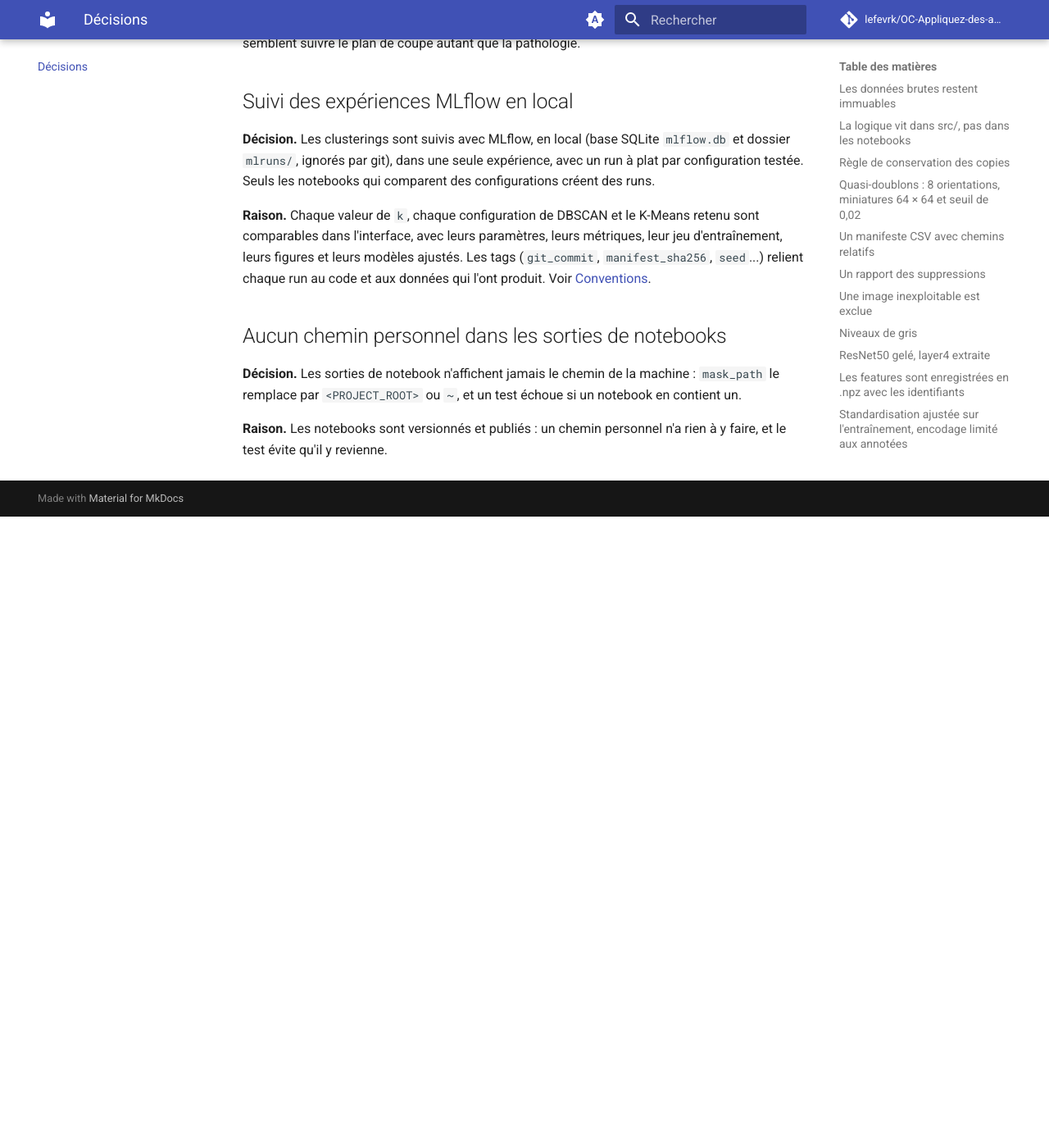
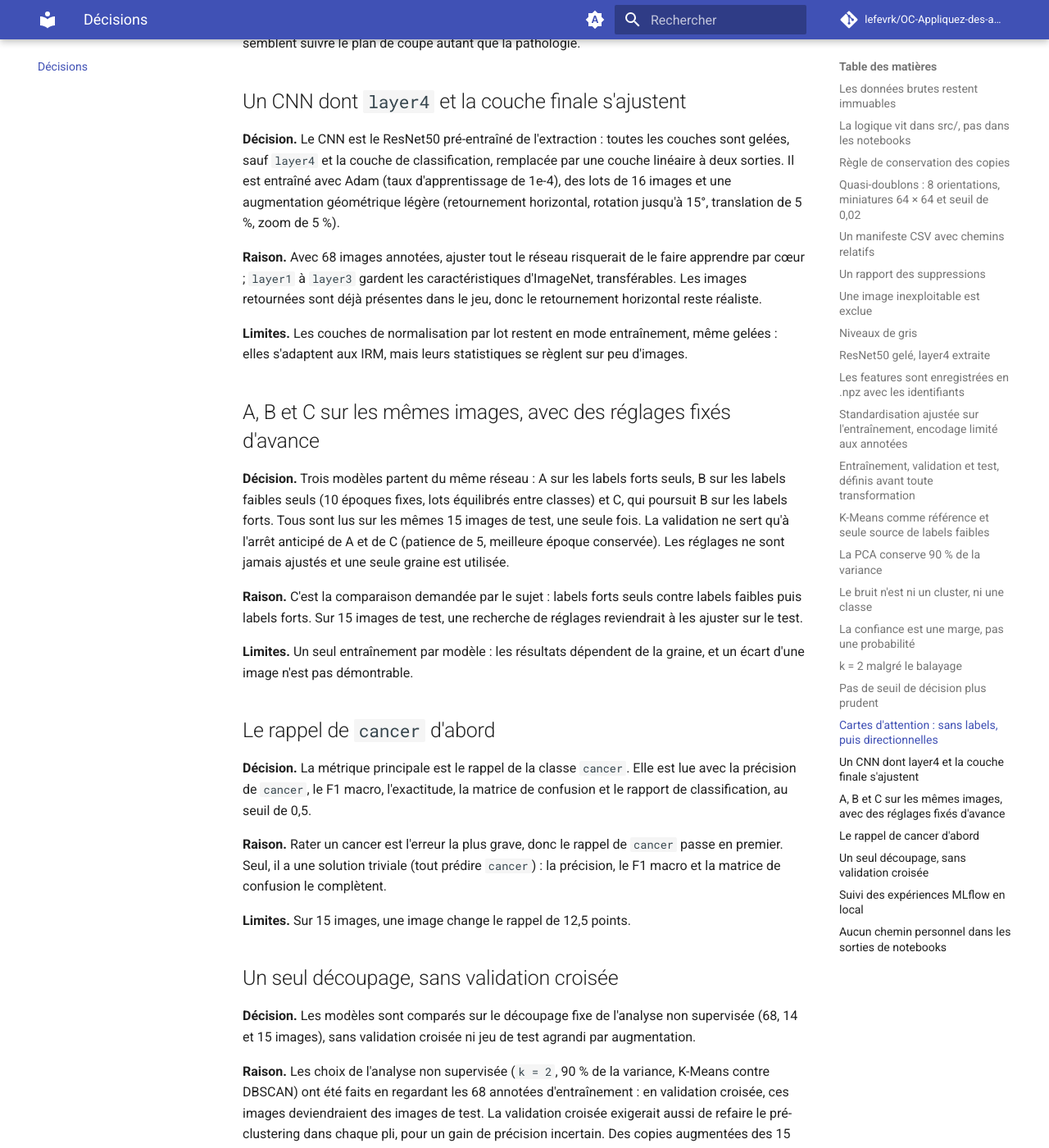
Before and after one commit to lefevrk/OC-Appliquez-des-approches-semi-supervisees, an MkDocs documentation site: the page built from docs/docs/decisions.md, in a window 1280 px wide and 1400 px high, scrolled down 6014 px. Shown: the whole window at 82% size. Built offline with MkDocs 1.6.1 and Material for MkDocs 9.7.7, drawn with Linux system fonts in a browser that asks for light colours; comment, search, counter and statistics services are not loaded; before the commit the page ends 6644 px from its top, so only the background shows below that; some of the changed text lies outside the part shown.

Commit message:
docs: document the semi-supervised method
The new page presents the three models (strong labels only, weak labels
only, weak then strong labels), their settings fixed in advance, the
recall of the cancer class as the main metric, the results on the
validation and the test, the learning curves and the limits. The gap
between the first and the third model is one image in each set: in the
expected direction but too small to be shown with 15 images.

The decisions add the CNN with its unfrozen layer4, the protocol, the
metrics, and the single split without cross-validation. The reference
documents the training module and the example of two images that MLflow
needs to log a PyTorch model. The README and the index list the new
notebook and the 199 tests.

````diff
--- a/docs/docs/decisions.md
+++ b/docs/docs/decisions.md
@@ -1,6 +1,6 @@
 # Décisions
 
-Les choix faits pendant la préparation des données, l'extraction des features et l'analyse non supervisée, avec leur justification.
+Les choix faits pendant la préparation des données, l'extraction des features, l'analyse non supervisée et la méthode semi-supervisée, avec leur justification.
 
 ## Les données brutes restent immuables
 
@@ -134,11 +134,41 @@
 
 **Limites.** Les cartes sont grossières (7 × 7 pour `layer4`) et ne localisent pas la lésion ; elles semblent suivre le plan de coupe autant que la pathologie.
 
+## Un CNN dont `layer4` et la couche finale s'ajustent
+
+**Décision.** Le CNN est le ResNet50 pré-entraîné de l'extraction : toutes les couches sont gelées, sauf `layer4` et la couche de classification, remplacée par une couche linéaire à deux sorties. Il est entraîné avec Adam (taux d'apprentissage de 1e-4), des lots de 16 images et une augmentation géométrique légère (retournement horizontal, rotation jusqu'à 15°, translation de 5 %, zoom de 5 %).
+
+**Raison.** Avec 68 images annotées, ajuster tout le réseau risquerait de le faire apprendre par cœur ; `layer1` à `layer3` gardent les caractéristiques d'ImageNet, transférables. Les images retournées sont déjà présentes dans le jeu, donc le retournement horizontal reste réaliste.
+
+**Limites.** Les couches de normalisation par lot restent en mode entraînement, même gelées : elles s'adaptent aux IRM, mais leurs statistiques se règlent sur peu d'images.
+
+## A, B et C sur les mêmes images, avec des réglages fixés d'avance
+
+**Décision.** Trois modèles partent du même réseau : A sur les labels forts seuls, B sur les labels faibles seuls (10 époques fixes, lots équilibrés entre classes) et C, qui poursuit B sur les labels forts. Tous sont lus sur les mêmes 15 images de test, une seule fois. La validation ne sert qu'à l'arrêt anticipé de A et de C (patience de 5, meilleure époque conservée). Les réglages ne sont jamais ajustés et une seule graine est utilisée.
+
+**Raison.** C'est la comparaison demandée par le sujet : labels forts seuls contre labels faibles puis labels forts. Sur 15 images de test, une recherche de réglages reviendrait à les ajuster sur le test.
+
+**Limites.** Un seul entraînement par modèle : les résultats dépendent de la graine, et un écart d'une image n'est pas démontrable.
+
+## Le rappel de `cancer` d'abord
+
+**Décision.** La métrique principale est le rappel de la classe `cancer`. Elle est lue avec la précision de `cancer`, le F1 macro, l'exactitude, la matrice de confusion et le rapport de classification, au seuil de 0,5.
+
+**Raison.** Rater un cancer est l'erreur la plus grave, donc le rappel de `cancer` passe en premier. Seul, il a une solution triviale (tout prédire `cancer`) : la précision, le F1 macro et la matrice de confusion le complètent.
+
+**Limites.** Sur 15 images, une image change le rappel de 12,5 points.
+
+## Un seul découpage, sans validation croisée
+
+**Décision.** Les modèles sont comparés sur le découpage fixe de l'analyse non supervisée (68, 14 et 15 images), sans validation croisée ni jeu de test agrandi par augmentation.
+
+**Raison.** Les choix de l'analyse non supervisée (`k = 2`, 90 % de la variance, K-Means contre DBSCAN) ont été faits en regardant les 68 annotées d'entraînement : en validation croisée, ces images deviendraient des images de test. La validation croisée exigerait aussi de refaire le pré-clustering dans chaque pli, pour un gain de précision incertain. Des copies augmentées des 15 images de test ne sont pas des observations indépendantes : elles mesurent la robustesse, pas une information de plus.
+
 ## Suivi des expériences MLflow en local
 
-**Décision.** Les clusterings sont suivis avec MLflow, en local (base SQLite `mlflow.db` et dossier `mlruns/`, ignorés par git), dans une seule expérience, avec un run à plat par configuration testée. Seuls les notebooks qui comparent des configurations créent des runs.
+**Décision.** Les clusterings et les entraînements sont suivis avec MLflow, en local (base SQLite `mlflow.db` et dossier `mlruns/`, ignorés par git), dans une seule expérience, avec un run à plat par configuration testée. Seuls les notebooks qui comparent des configurations créent des runs.
 
-**Raison.** Chaque valeur de `k`, chaque configuration de DBSCAN et le K-Means retenu sont comparables dans l'interface, avec leurs paramètres, leurs métriques, leur jeu d'entraînement, leurs figures et leurs modèles ajustés. Les tags (`git_commit`, `manifest_sha256`, `seed`...) relient chaque run au code et aux données qui l'ont produit. Voir [Conventions](conventions.md#suivi-des-experiences).
+**Raison.** Chaque valeur de `k`, chaque configuration de DBSCAN, le K-Means retenu et chaque CNN entraîné sont comparables dans l'interface, avec leurs paramètres, leurs métriques, leur jeu d'entraînement, leurs figures et leurs modèles ajustés. Un modèle PyTorch est enregistré avec un exemple d'entrée de deux images, car avec une seule, `torch.export` fixe la taille de lot à 1. Les tags (`git_commit`, `manifest_sha256`, `seed`...) relient chaque run au code et aux données qui l'ont produit. Voir [Conventions](conventions.md#suivi-des-experiences).
 
 ## Aucun chemin personnel dans les sorties de notebooks
 
--- /dev/null
+++ b/docs/docs/pipeline/semi-supervise.md
@@ -0,0 +1,103 @@
+# Méthode semi-supervisée
+
+Notebook : `notebooks/03.02-kl-semi-supervised.ipynb`
+
+Les labels faibles de [l'analyse non supervisée](analyse-non-supervisee.md) permettent d'entraîner un CNN sur des centaines d'images non annotées. Cette page compare un CNN entraîné **d'abord sur les labels faibles, puis sur les labels forts** à un CNN entraîné **sur les labels forts seuls**, sur les mêmes images de test. Le code d'entraînement est dans `brain_mri.modeling.train`.
+
+## Flux
+
+```mermaid
+flowchart TB
+    SPL[/data/processed/split.csv/] --> STRONG[68 images annotées d'entraînement]
+    SPL --> VAL[14 images de validation]
+    SPL --> TEST[15 images de test]
+    WEAK[/data/processed/weak_labels.csv/] --> WEAKSET[1 194 images, labels faibles]
+    STRONG --> A[A : labels forts]
+    WEAKSET --> B[B : labels faibles]
+    B --> C[C : B poursuivi sur les labels forts]
+    STRONG --> C
+    A --> EVAL[Métriques sur le test]
+    B --> EVAL
+    C --> EVAL
+    VAL -. arrêt anticipé .-> A
+    VAL -. arrêt anticipé .-> C
+    TEST --> EVAL
+```
+
+## Les trois modèles
+
+| Modèle | Entraînement | Images d'entraînement |
+|---|---|---|
+| **A**, supervisé | labels forts | 68 images annotées |
+| **B**, faible | labels faibles | 1 194 images non annotées |
+| **C**, semi-supervisé | labels faibles, puis labels forts | 1 194, puis 68 images |
+
+Les trois partent du même **ResNet50 pré-entraîné sur ImageNet**, avec le même prétraitement que l'extraction des features (niveaux de gris, 224 × 224, normalisation d'ImageNet). Toutes les couches sont gelées, sauf `layer4` et la couche de classification, remplacée par une couche linéaire à deux sorties : 14,97 millions de paramètres entraînables sur 23,51 millions (63,7 %). Le modèle C **poursuit** l'entraînement de B. Le jeu de test (15 images) n'est lu qu'une fois par modèle.
+
+### Réglages, fixés d'avance et jamais ajustés
+
+| Réglage | Valeur |
+|---|---|
+| Optimiseur | Adam, taux d'apprentissage de 1e-4 |
+| Taille des lots | 16 images |
+| Phase sur les labels faibles | 10 époques fixes, sans arrêt anticipé ; lots tirés équilibrés entre `cancer` et `normal` |
+| Phase sur les labels forts | 30 époques au plus, arrêt après 5 époques sans baisse de la perte de validation, meilleure époque conservée |
+| Augmentation (entraînement) | retournement horizontal, rotation jusqu'à 15°, translation de 5 %, zoom de 5 % |
+| Graine | 42, une seule |
+
+La validation (14 images) ne sert qu'à l'arrêt anticipé de A et de C. Pendant la phase sur les labels faibles, elle est seulement **mesurée** à chaque époque, pour tracer les courbes. Le test ne contient que 15 images : chercher de bons réglages sur si peu d'images reviendrait à les ajuster sur le test.
+
+![Augmentation d'une image d'entraînement](../assets/figures/augmentation.png)
+
+## Métriques
+
+L'erreur la plus grave est un `cancer` non détecté (faux négatif). La métrique principale est donc le **rappel de la classe `cancer`**. Les autres mesures complètent la lecture : la **précision** de `cancer`, le **F1 macro** (moyenne des F1 des deux classes), l'**exactitude**, la **matrice de confusion** et le rapport de classification. Elles sont calculées au seuil de 0,5 : une image reçoit la classe la plus probable. Elles sont implémentées par `classification_scores`.
+
+## Résultats
+
+| Test (15 images) | Rappel `cancer` | Précision `cancer` | F1 macro | Exactitude |
+|---|---:|---:|---:|---:|
+| **A**, labels forts | 0,750 | 1,000 | 0,866 | 0,867 |
+| **B**, labels faibles | 0,500 | 1,000 | 0,722 | 0,733 |
+| **C**, faibles puis forts | 0,875 | 1,000 | 0,933 | 0,933 |
+
+| Validation (14 images) | Rappel `cancer` | Précision `cancer` | F1 macro | Exactitude |
+|---|---:|---:|---:|---:|
+| **A**, labels forts | 1,000 | 0,875 | 0,928 | 0,929 |
+| **B**, labels faibles | 0,571 | 0,800 | 0,708 | 0,714 |
+| **C**, faibles puis forts | 0,857 | 0,857 | 0,857 | 0,857 |
+
+![Métriques des trois modèles sur le test](../assets/figures/semi-metriques-test.png)
+
+![Matrices de confusion des trois modèles sur le test](../assets/figures/semi-matrices-confusion.png)
+
+Sur le test, C détecte 7 cancers sur 8 (un raté), A 6 sur 8 (deux ratés) et B 4 sur 8. Aucun des trois ne fait de fausse alerte. Sur la validation, c'est A qui fait un peu mieux que C (rappel de 1,00 contre 0,86), d'une image aussi.
+
+### Courbes d'apprentissage
+
+![Courbes d'apprentissage de A, puis de B suivi de C](../assets/figures/semi-courbes-apprentissage.png)
+
+- **A** : la perte d'entraînement tombe de 0,68 à 0,02. La perte de validation baisse jusqu'à 0,30 à l'époque 11 (conservée), puis remonte à 0,42 ; l'entraînement s'arrête à l'époque 16.
+- **B** : la perte d'entraînement baisse de 0,48 à 0,20, mais la perte de validation, mesurée sur les labels forts, **monte** de 0,71 à environ 1,7 à l'époque 8, puis 1,18 à la fin. Le rappel de validation reste entre 0,57 et 0,71 : le réseau apprend les labels faibles sans apprendre à détecter les cancers annotés.
+- **C** : la perte de validation, qui valait 1,18 à la fin de B, vaut 1,00 après la première époque, puis descend à 0,69 à l'époque 3 de la phase (conservée), **contre 0,30 pour A**.
+
+## Lecture
+
+- **C fait un peu mieux que A sur le test, A un peu mieux que C sur la validation.** Chaque écart tient à une image : il est dans le sens attendu d'une approche semi-supervisée, mais trop petit pour être démontré avec 15 images.
+- **Les labels faibles seuls ne suffisent pas** : B est le moins bon des trois sur les deux jeux.
+- **La phase sur les labels forts répare B** sans atteindre la perte de A.
+
+!!! warning "Limites"
+    - **Test de 15 images** (8 `cancer`, 7 `normal`) : un cancer raté représente 12,5 points de rappel.
+    - **Labels faibles de qualité limitée** : l'exactitude sur les images annotées jamais vues est de 0,60 à 0,71 (voir [Analyse non supervisée](analyse-non-supervisee.md)), et les clusters suivent en partie le plan de coupe. Le réseau apprend ces labels, pas la pathologie.
+    - **Information déjà contenue dans les features** : les labels faibles viennent des mêmes features ResNet50 que celles du CNN, la phase faible peut donc se contenter de reproduire la partition de K-Means.
+    - **Ordre imposé par le protocole** : la phase la moins fiable vient en premier, et la phase fiable doit la rattraper.
+    - **Un seul entraînement par modèle** et un seul découpage : les résultats dépendent de la graine, et des images très proches peuvent se trouver de part et d'autre du découpage.
+
+## Suivi des expériences
+
+Chaque modèle (A, B et C) est un run MLflow : ses réglages, ses jeux d'entraînement, de validation et de test, ses métriques, la perte et les mesures de validation de chaque époque, la figure des courbes et le modèle lui-même. Le modèle est enregistré avec un exemple d'entrée de deux images (voir [Suivi des expériences](../reference/tracking.md)).
+
+## Fichiers produits
+
+Les figures de `reports/figures/` : `augmentation.png`, `semi-courbes-apprentissage.png`, `semi-metriques-test.png` et `semi-matrices-confusion.png`. L'entraînement ne produit pas d'autre fichier de données ; il s'exécute dans le notebook.
--- /dev/null
+++ b/docs/docs/reference/train.md
@@ -0,0 +1,36 @@
+# Module `brain_mri.modeling.train`
+
+Entraînement d'un ResNet50 dont seules `layer4` et la couche de classification s'ajustent, et mesure de la détection du `cancer`. Le détail du protocole est décrit dans la page [Méthode semi-supervisée](../pipeline/semi-supervise.md).
+
+## Constantes
+
+| Nom | Valeur | Rôle |
+|---|---|---|
+| `LEARNING_RATE` | `1e-4` | Taux d'apprentissage d'Adam |
+| `TRAIN_BATCH_SIZE` | `16` | Nombre d'images par lot |
+| `WEAK_EPOCHS` | `10` | Époques de la phase sur les labels faibles |
+| `MAX_EPOCHS` | `30` | Époques au plus de la phase sur les labels forts |
+| `PATIENCE` | `5` | Époques sans baisse de la perte de validation avant l'arrêt |
+| `DECISION_THRESHOLD` | `0.5` | Probabilité de `cancer` à partir de laquelle une image est classée `cancer` |
+| `NUM_CLASSES` | `2` | `normal` et `cancer` |
+| `AUGMENT` | retournement, rotation, translation, zoom | Augmentation légère de l'entraînement |
+
+## Modèle
+
+::: brain_mri.modeling.train.create_model
+
+::: brain_mri.modeling.train.count_parameters
+
+## Images et lots
+
+::: brain_mri.modeling.train.LabeledImages
+
+::: brain_mri.modeling.train.make_loader
+
+## Entraînement et mesures
+
+::: brain_mri.modeling.train.fit
+
+::: brain_mri.modeling.train.predict
+
+::: brain_mri.modeling.train.classification_scores
--- a/docs/mkdocs.yml
+++ b/docs/mkdocs.yml
@@ -78,6 +78,7 @@
       - Préparation: pipeline/preparation.md
       - Extraction des features: pipeline/features.md
       - Analyse non supervisée: pipeline/analyse-non-supervisee.md
+      - Méthode semi-supervisée: pipeline/semi-supervise.md
   - Référence:
       - Configuration: reference/config.md
       - Dataset: reference/dataset.md
@@ -86,6 +87,7 @@
       - Cartes d'attention: reference/attention.md
       - Préparation des features: reference/preprocessing.md
       - Analyse non supervisée: reference/unsupervised.md
+      - Entraînement du CNN: reference/train.md
       - Suivi des expériences: reference/tracking.md
   - Décisions: decisions.md
   - Conventions: conventions.md
````
Also changed, not shown: docs/docs/conventions.md (+2 -2 lines), docs/docs/getting-started.md (+1 -1 lines), docs/docs/index.md (+3 -2 lines), docs/docs/reference/tracking.md (+2 -0 lines), README.md.
